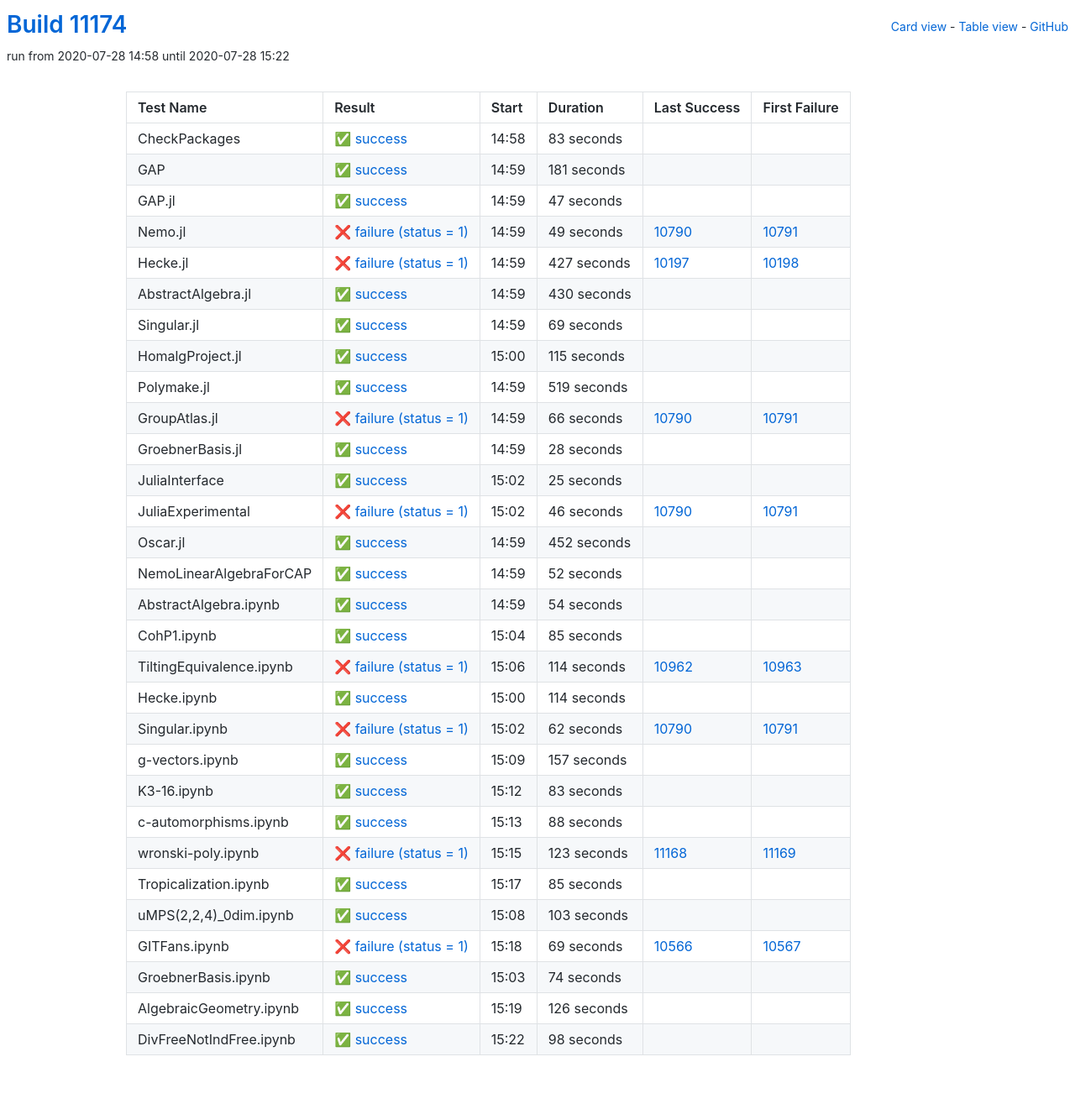
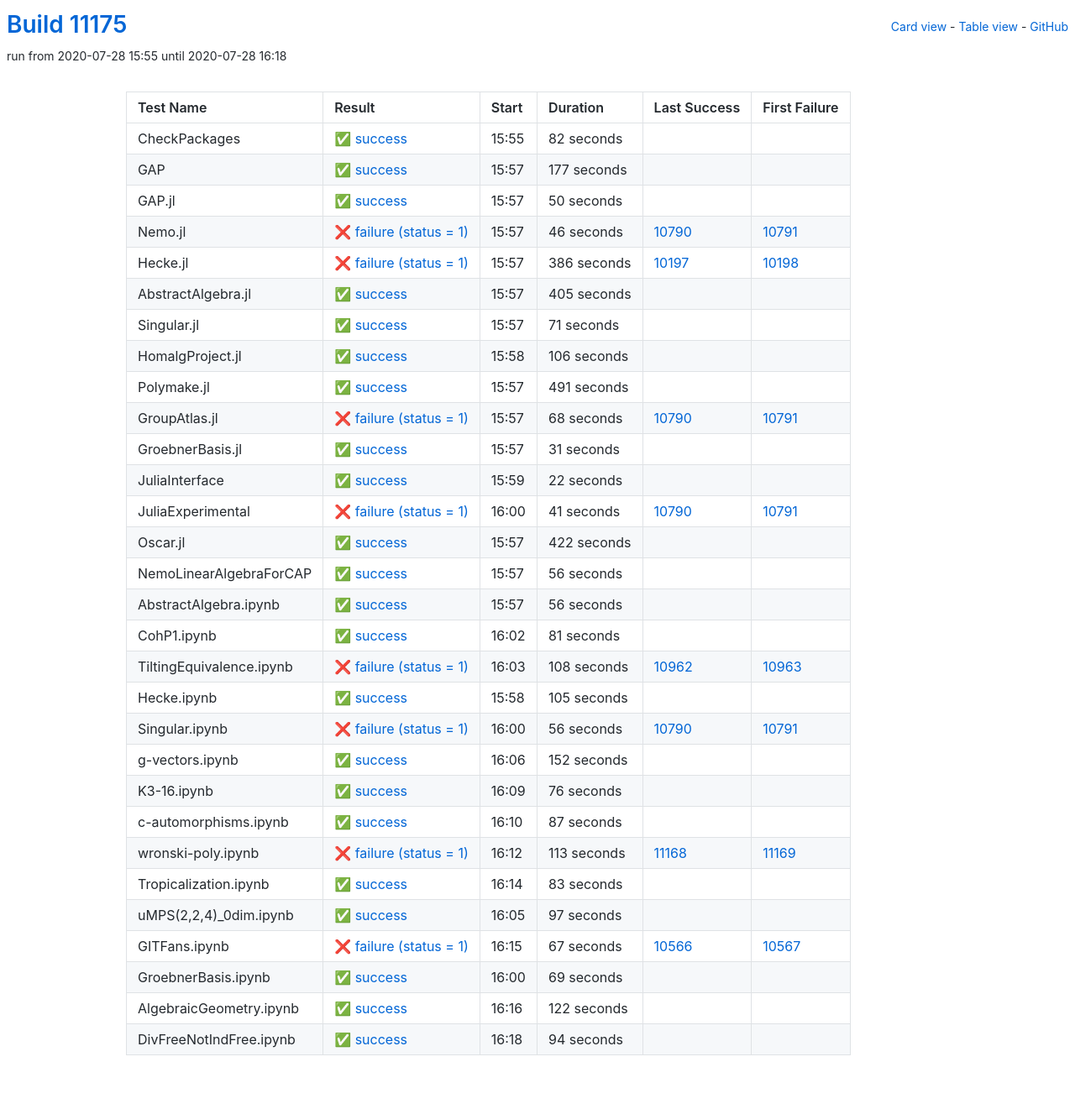
Before and after one commit to oscar-system/oscar-ci-status, a Jekyll site: the page built from table.html, in a window 1280 px wide. Shown: the whole page at 84% size. Built offline with Jekyll 4.4.1, drawn with Linux system fonts in a browser that asks for light colours; some of the changed lines change nothing that is shown.

Commit message:
Build #11175

```diff
--- a/_data/ci.yml
+++ b/_data/ci.yml
@@ -1,6 +1,6 @@
 ---
-build: 11174
-build_url: https://oscarci.mathematik.uni-kl.de/job/oscar/11174/
+build: 11175
+build_url: https://oscarci.mathematik.uni-kl.de/job/oscar/11175/
 job: oscar
 organization: oscar-system
 repo: oscar-ci-status
@@ -8,8 +8,296 @@
 tests:
 - name: CheckPackages
   id: checkpackages
-  log: https://oscarci.mathematik.uni-kl.de/job/oscar/11174/artifact/logs/build-11174/CheckPackages.log
-  start: 2020-07-28 14:58
+  log: https://oscarci.mathematik.uni-kl.de/job/oscar/11175/artifact/logs/build-11175/CheckPackages.log
+  start: 2020-07-28 15:55
+  success: true
+  exitcode: 0
+  status: success
+  duration: 82
+  last_success: false
+  last_success_url:
+  first_failure: false
+  first_failure_url:
+- name: GAP
+  id: gap
+  log: https://oscarci.mathematik.uni-kl.de/job/oscar/11175/artifact/logs/build-11175/GAP.log
+  start: 2020-07-28 15:57
+  success: true
+  exitcode: 0
+  status: success
+  duration: 177
+  last_success: false
+  last_success_url:
+  first_failure: false
+  first_failure_url:
+- name: GAP.jl
+  id: gap-jl
+  log: https://oscarci.mathematik.uni-kl.de/job/oscar/11175/artifact/logs/build-11175/GAP.jl.log
+  start: 2020-07-28 15:57
+  success: true
+  exitcode: 0
+  status: success
+  duration: 50
+  last_success: false
+  last_success_url:
+  first_failure: false
+  first_failure_url:
+- name: Nemo.jl
+  id: nemo-jl
+  log: https://oscarci.mathematik.uni-kl.de/job/oscar/11175/artifact/logs/build-11175/Nemo.jl.log
+  start: 2020-07-28 15:57
+  success: false
+  exitcode: 1
+  status: failure
+  duration: 46
+  last_success: 10790
+  last_success_url: https://oscarci.mathematik.uni-kl.de/job/oscar/10790/
+  first_failure: 10791
+  first_failure_url: https://oscarci.mathematik.uni-kl.de/job/oscar/10791/
+- name: Hecke.jl
+  id: hecke-jl
+  log: https://oscarci.mathematik.uni-kl.de/job/oscar/11175/artifact/logs/build-11175/Hecke.jl.log
+  start: 2020-07-28 15:57
+  success: false
+  exitcode: 1
+  status: failure
+  duration: 386
+  last_success: 10197
+  last_success_url: https://oscarci.mathematik.uni-kl.de/job/oscar/10197/
+  first_failure: 10198
+  first_failure_url: https://oscarci.mathematik.uni-kl.de/job/oscar/10198/
+- name: AbstractAlgebra.jl
+  id: abstractalgebra-jl
+  log: https://oscarci.mathematik.uni-kl.de/job/oscar/11175/artifact/logs/build-11175/AbstractAlgebra.jl.log
+  start: 2020-07-28 15:57
+  success: true
+  exitcode: 0
+  status: success
+  duration: 405
+  last_success: false
+  last_success_url:
+  first_failure: false
+  first_failure_url:
+- name: Singular.jl
+  id: singular-jl
+  log: https://oscarci.mathematik.uni-kl.de/job/oscar/11175/artifact/logs/build-11175/Singular.jl.log
+  start: 2020-07-28 15:57
+  success: true
+  exitcode: 0
+  status: success
+  duration: 71
+  last_success: false
+  last_success_url:
+  first_failure: false
+  first_failure_url:
+- name: HomalgProject.jl
+  id: homalgproject-jl
+  log: https://oscarci.mathematik.uni-kl.de/job/oscar/11175/artifact/logs/build-11175/HomalgProject.jl.log
+  start: 2020-07-28 15:58
+  success: true
+  exitcode: 0
+  status: success
+  duration: 106
+  last_success: false
+  last_success_url:
+  first_failure: false
+  first_failure_url:
+- name: Polymake.jl
+  id: polymake-jl
+  log: https://oscarci.mathematik.uni-kl.de/job/oscar/11175/artifact/logs/build-11175/Polymake.jl.log
+  start: 2020-07-28 15:57
+  success: true
+  exitcode: 0
+  status: success
+  duration: 491
+  last_success: false
+  last_success_url:
+  first_failure: false
+  first_failure_url:
+- name: GroupAtlas.jl
+  id: groupatlas-jl
+  log: https://oscarci.mathematik.uni-kl.de/job/oscar/11175/artifact/logs/build-11175/GroupAtlas.jl.log
+  start: 2020-07-28 15:57
+  success: false
+  exitcode: 1
+  status: failure
+  duration: 68
+  last_success: 10790
+  last_success_url: https://oscarci.mathematik.uni-kl.de/job/oscar/10790/
+  first_failure: 10791
+  first_failure_url: https://oscarci.mathematik.uni-kl.de/job/oscar/10791/
+- name: GroebnerBasis.jl
+  id: groebnerbasis-jl
+  log: https://oscarci.mathematik.uni-kl.de/job/oscar/11175/artifact/logs/build-11175/GroebnerBasis.jl.log
+  start: 2020-07-28 15:57
+  success: true
+  exitcode: 0
+  status: success
+  duration: 31
+  last_success: false
+  last_success_url:
+  first_failure: false
+  first_failure_url:
+- name: JuliaInterface
+  id: juliainterface
+  log: https://oscarci.mathematik.uni-kl.de/job/oscar/11175/artifact/logs/build-11175/JuliaInterface.log
+  start: 2020-07-28 15:59
+  success: true
+  exitcode: 0
+  status: success
+  duration: 22
+  last_success: false
+  last_success_url:
+  first_failure: false
+  first_failure_url:
+- name: JuliaExperimental
+  id: juliaexperimental
+  log: https://oscarci.mathematik.uni-kl.de/job/oscar/11175/artifact/logs/build-11175/JuliaExperimental.log
+  start: 2020-07-28 16:00
+  success: false
+  exitcode: 1
+  status: failure
+  duration: 41
+  last_success: 10790
+  last_success_url: https://oscarci.mathematik.uni-kl.de/job/oscar/10790/
+  first_failure: 10791
+  first_failure_url: https://oscarci.mathematik.uni-kl.de/job/oscar/10791/
+- name: Oscar.jl
+  id: oscar-jl
+  log: https://oscarci.mathematik.uni-kl.de/job/oscar/11175/artifact/logs/build-11175/Oscar.jl.log
+  start: 2020-07-28 15:57
+  success: true
+  exitcode: 0
+  status: success
+  duration: 422
+  last_success: false
+  last_success_url:
+  first_failure: false
+  first_failure_url:
+- name: NemoLinearAlgebraForCAP
+  id: nemolinearalgebraforcap
+  log: https://oscarci.mathematik.uni-kl.de/job/oscar/11175/artifact/logs/build-11175/NemoLinearAlgebraForCAP.log
+  start: 2020-07-28 15:57
+  success: true
+  exitcode: 0
+  status: success
+  duration: 56
+  last_success: false
+  last_success_url:
+  first_failure: false
+  first_failure_url:
+- name: AbstractAlgebra.ipynb
+  id: abstractalgebra-ipynb
+  log: https://oscarci.mathematik.uni-kl.de/job/oscar/11175/artifact/logs/build-11175/AbstractAlgebra.ipynb.log
+  start: 2020-07-28 15:57
+  success: true
+  exitcode: 0
+  status: success
+  duration: 56
+  last_success: false
+  last_success_url:
+  first_failure: false
+  first_failure_url:
+- name: CohP1.ipynb
+  id: cohp1-ipynb
+  log: https://oscarci.mathematik.uni-kl.de/job/oscar/11175/artifact/logs/build-11175/CohP1.ipynb.log
+  start: 2020-07-28 16:02
+  success: true
+  exitcode: 0
+  status: success
+  duration: 81
+  last_success: false
+  last_success_url:
+  first_failure: false
+  first_failure_url:
+- name: TiltingEquivalence.ipynb
+  id: tiltingequivalence-ipynb
+  log: https://oscarci.mathematik.uni-kl.de/job/oscar/11175/artifact/logs/build-11175/TiltingEquivalence.ipynb.log
+  start: 2020-07-28 16:03
+  success: false
+  exitcode: 1
+  status: failure
+  duration: 108
+  last_success: 10962
+  last_success_url: https://oscarci.mathematik.uni-kl.de/job/oscar/10962/
+  first_failure: 10963
+  first_failure_url: https://oscarci.mathematik.uni-kl.de/job/oscar/10963/
+- name: Hecke.ipynb
+  id: hecke-ipynb
+  log: https://oscarci.mathematik.uni-kl.de/job/oscar/11175/artifact/logs/build-11175/Hecke.ipynb.log
+  start: 2020-07-28 15:58
+  success: true
+  exitcode: 0
+  status: success
+  duration: 105
+  last_success: false
+  last_success_url:
+  first_failure: false
+  first_failure_url:
+- name: Singular.ipynb
+  id: singular-ipynb
+  log: https://oscarci.mathematik.uni-kl.de/job/oscar/11175/artifact/logs/build-11175/Singular.ipynb.log
+  start: 2020-07-28 16:00
+  success: false
+  exitcode: 1
+  status: failure
+  duration: 56
+  last_success: 10790
+  last_success_url: https://oscarci.mathematik.uni-kl.de/job/oscar/10790/
+  first_failure: 10791
+  first_failure_url: https://oscarci.mathematik.uni-kl.de/job/oscar/10791/
+- name: g-vectors.ipynb
+  id: g-vectors-ipynb
+  log: https://oscarci.mathematik.uni-kl.de/job/oscar/11175/artifact/logs/build-11175/g-vectors.ipynb.log
+  start: 2020-07-28 16:06
+  success: true
+  exitcode: 0
+  status: success
+  duration: 152
+  last_success: false
+  last_success_url:
+  first_failure: false
+  first_failure_url:
+- name: K3-16.ipynb
+  id: k3-16-ipynb
+  log: https://oscarci.mathematik.uni-kl.de/job/oscar/11175/artifact/logs/build-11175/K3-16.ipynb.log
+  start: 2020-07-28 16:09
+  success: true
+  exitcode: 0
+  status: success
+  duration: 76
+  last_success: false
+  last_success_url:
+  first_failure: false
+  first_failure_url:
+- name: c-automorphisms.ipynb
+  id: c-automorphisms-ipynb
+  log: https://oscarci.mathematik.uni-kl.de/job/oscar/11175/artifact/logs/build-11175/c-automorphisms.ipynb.log
+  start: 2020-07-28 16:10
+  success: true
+  exitcode: 0
+  status: success
+  duration: 87
+  last_success: false
+  last_success_url:
+  first_failure: false
+  first_failure_url:
+- name: wronski-poly.ipynb
+  id: wronski-poly-ipynb
+  log: https://oscarci.mathematik.uni-kl.de/job/oscar/11175/artifact/logs/build-11175/wronski-poly.ipynb.log
+  start: 2020-07-28 16:12
+  success: false
+  exitcode: 1
+  status: failure
+  duration: 113
+  last_success: 11168
+  last_success_url: https://oscarci.mathematik.uni-kl.de/job/oscar/11168/
+  first_failure: 11169
+  first_failure_url: https://oscarci.mathematik.uni-kl.de/job/oscar/11169/
+- name: Tropicalization.ipynb
+  id: tropicalization-ipynb
+  log: https://oscarci.mathematik.uni-kl.de/job/oscar/11175/artifact/logs/build-11175/Tropicalization.ipynb.log
+  start: 2020-07-28 16:14
   success: true
   exitcode: 0
   status: success
@@ -18,70 +306,34 @@
   last_success_url:
   first_failure: false
   first_failure_url:
-- name: GAP
-  id: gap
-  log: https://oscarci.mathematik.uni-kl.de/job/oscar/11174/artifact/logs/build-11174/GAP.log
-  start: 2020-07-28 14:59
+- name: uMPS(2,2,4)_0dim.ipynb
+  id: umps-2-2-4-0dim-ipynb
+  log: https://oscarci.mathematik.uni-kl.de/job/oscar/11175/artifact/logs/build-11175/uMPS-2-2-4-_0dim.ipynb.log
+  start: 2020-07-28 16:05
   success: true
   exitcode: 0
   status: success
-  duration: 181
+  duration: 97
   last_success: false
   last_success_url:
   first_failure: false
   first_failure_url:
-- name: GAP.jl
-  id: gap-jl
-  log: https://oscarci.mathematik.uni-kl.de/job/oscar/11174/artifact/logs/build-11174/GAP.jl.log
-  start: 2020-07-28 14:59
-  success: true
-  exitcode: 0
-  status: success
-  duration: 47
-  last_success: false
-  last_success_url:
-  first_failure: false
-  first_failure_url:
-- name: Nemo.jl
-  id: nemo-jl
-  log: https://oscarci.mathematik.uni-kl.de/job/oscar/11174/artifact/logs/build-11174/Nemo.jl.log
-  start: 2020-07-28 14:59
+- name: GITFans.ipynb
+  id: gitfans-ipynb
+  log: https://oscarci.mathematik.uni-kl.de/job/oscar/11175/artifact/logs/build-11175/GITFans.ipynb.log
+  start: 2020-07-28 16:15
   success: false
   exitcode: 1
   status: failure
-  duration: 49
-  last_success: 10790
-  last_success_url: https://oscarci.mathematik.uni-kl.de/job/oscar/10790/
-  first_failure: 10791
-  first_failure_url: https://oscarci.mathematik.uni-kl.de/job/oscar/10791/
-- name: Hecke.jl
-  id: hecke-jl
-  log: https://oscarci.mathematik.uni-kl.de/job/oscar/11174/artifact/logs/build-11174/Hecke.jl.log
-  start: 2020-07-28 14:59
-  success: false
-  exitcode: 1
-  status: failure
-  duration: 427
-  last_success: 10197
-  last_success_url: https://oscarci.mathematik.uni-kl.de/job/oscar/10197/
-  first_failure: 10198
-  first_failure_url: https://oscarci.mathematik.uni-kl.de/job/oscar/10198/
-- name: AbstractAlgebra.jl
-  id: abstractalgebra-jl
-  log: https://oscarci.mathematik.uni-kl.de/job/oscar/11174/artifact/logs/build-11174/AbstractAlgebra.jl.log
-  start: 2020-07-28 14:59
-  success: true
-  exitcode: 0
-  status: success
-  duration: 430
-  last_success: false
-  last_success_url:
-  first_failure: false
-  first_failure_url:
-- name: Singular.jl
-  id: singular-jl
-  log: https://oscarci.mathematik.uni-kl.de/job/oscar/11174/artifact/logs/build-11174/Singular.jl.log
-  start: 2020-07-28 14:59
+  duration: 67
+  last_success: 10566
+  last_success_url: https://oscarci.mathematik.uni-kl.de/job/oscar/10566/
+  first_failure: 10567
+  first_failure_url: https://oscarci.mathematik.uni-kl.de/job/oscar/10567/
+- name: GroebnerBasis.ipynb
+  id: groebnerbasis-ipynb
+  log: https://oscarci.mathematik.uni-kl.de/job/oscar/11175/artifact/logs/build-11175/GroebnerBasis.ipynb.log
+  start: 2020-07-28 16:00
   success: true
   exitcode: 0
   status: success
@@ -90,278 +342,26 @@
   last_success_url:
   first_failure: false
   first_failure_url:
-- name: HomalgProject.jl
-  id: homalgproject-jl
-  log: https://oscarci.mathematik.uni-kl.de/job/oscar/11174/artifact/logs/build-11174/HomalgProject.jl.log
-  start: 2020-07-28 15:00
+- name: AlgebraicGeometry.ipynb
+  id: algebraicgeometry-ipynb
+  log: https://oscarci.mathematik.uni-kl.de/job/oscar/11175/artifact/logs/build-11175/AlgebraicGeometry.ipynb.log
+  start: 2020-07-28 16:16
   success: true
   exitcode: 0
   status: success
-  duration: 115
-  last_success: false
-  last_success_url:
-  first_failure: false
-  first_failure_url:
-- name: Polymake.jl
-  id: polymake-jl
-  log: https://oscarci.mathematik.uni-kl.de/job/oscar/11174/artifact/logs/build-11174/Polymake.jl.log
-  start: 2020-07-28 14:59
-  success: true
-  exitcode: 0
-  status: success
-  duration: 519
-  last_success: false
-  last_success_url:
-  first_failure: false
-  first_failure_url:
-- name: GroupAtlas.jl
-  id: groupatlas-jl
-  log: https://oscarci.mathematik.uni-kl.de/job/oscar/11174/artifact/logs/build-11174/GroupAtlas.jl.log
-  start: 2020-07-28 14:59
-  success: false
-  exitcode: 1
-  status: failure
-  duration: 66
-  last_success: 10790
-  last_success_url: https://oscarci.mathematik.uni-kl.de/job/oscar/10790/
-  first_failure: 10791
-  first_failure_url: https://oscarci.mathematik.uni-kl.de/job/oscar/10791/
-- name: GroebnerBasis.jl
-  id: groebnerbasis-jl
-  log: https://oscarci.mathematik.uni-kl.de/job/oscar/11174/artifact/logs/build-11174/GroebnerBasis.jl.log
-  start: 2020-07-28 14:59
-  success: true
-  exitcode: 0
-  status: success
-  duration: 28
-  last_success: false
-  last_success_url:
-  first_failure: false
-  first_failure_url:
-- name: JuliaInterface
-  id: juliainterface
-  log: https://oscarci.mathematik.uni-kl.de/job/oscar/11174/artifact/logs/build-11174/JuliaInterface.log
-  start: 2020-07-28 15:02
-  success: true
-  exitcode: 0
-  status: success
-  duration: 25
-  last_success: false
-  last_success_url:
-  first_failure: false
-  first_failure_url:
-- name: JuliaExperimental
-  id: juliaexperimental
-  log: https://oscarci.mathematik.uni-kl.de/job/oscar/11174/artifact/logs/build-11174/JuliaExperimental.log
-  start: 2020-07-28 15:02
-  success: false
-  exitcode: 1
-  status: failure
-  duration: 46
-  last_success: 10790
-  last_success_url: https://oscarci.mathematik.uni-kl.de/job/oscar/10790/
-  first_failure: 10791
-  first_failure_url: https://oscarci.mathematik.uni-kl.de/job/oscar/10791/
-- name: Oscar.jl
-  id: oscar-jl
-  log: https://oscarci.mathematik.uni-kl.de/job/oscar/11174/artifact/logs/build-11174/Oscar.jl.log
-  start: 2020-07-28 14:59
-  success: true
-  exitcode: 0
-  status: success
-  duration: 452
-  last_success: false
-  last_success_url:
-  first_failure: false
-  first_failure_url:
-- name: NemoLinearAlgebraForCAP
-  id: nemolinearalgebraforcap
-  log: https://oscarci.mathematik.uni-kl.de/job/oscar/11174/artifact/logs/build-11174/NemoLinearAlgebraForCAP.log
-  start: 2020-07-28 14:59
-  success: true
-  exitcode: 0
-  status: success
-  duration: 52
-  last_success: false
-  last_success_url:
-  first_failure: false
-  first_failure_url:
-- name: AbstractAlgebra.ipynb
-  id: abstractalgebra-ipynb
-  log: https://oscarci.mathematik.uni-kl.de/job/oscar/11174/artifact/logs/build-11174/AbstractAlgebra.ipynb.log
-  start: 2020-07-28 14:59
-  success: true
-  exitcode: 0
-  status: success
-  duration: 54
-  last_success: false
-  last_success_url:
-  first_failure: false
-  first_failure_url:
-- name: CohP1.ipynb
-  id: cohp1-ipynb
-  log: https://oscarci.mathematik.uni-kl.de/job/oscar/11174/artifact/logs/build-11174/CohP1.ipynb.log
-  start: 2020-07-28 15:04
-  success: true
-  exitcode: 0
-  status: success
-  duration: 85
-  last_success: false
-  last_success_url:
-  first_failure: false
-  first_failure_url:
-- name: TiltingEquivalence.ipynb
-  id: tiltingequivalence-ipynb
-  log: https://oscarci.mathematik.uni-kl.de/job/oscar/11174/artifact/logs/build-11174/TiltingEquivalence.ipynb.log
-  start: 2020-07-28 15:06
-  success: false
-  exitcode: 1
-  status: failure
-  duration: 114
-  last_success: 10962
-  last_success_url: https://oscarci.mathematik.uni-kl.de/job/oscar/10962/
-  first_failure: 10963
-  first_failure_url: https://oscarci.mathematik.uni-kl.de/job/oscar/10963/
-- name: Hecke.ipynb
-  id: hecke-ipynb
-  log: https://oscarci.mathematik.uni-kl.de/job/oscar/11174/artifact/logs/build-11174/Hecke.ipynb.log
-  start: 2020-07-28 15:00
-  success: true
-  exitcode: 0
-  status: success
-  duration: 114
-  last_success: false
-  last_success_url:
-  first_failure: false
-  first_failure_url:
-- name: Singular.ipynb
-  id: singular-ipynb
-  log: https://oscarci.mathematik.uni-kl.de/job/oscar/11174/artifact/logs/build-11174/Singular.ipynb.log
-  start: 2020-07-28 15:02
-  success: false
-  exitcode: 1
-  status: failure
-  duration: 62
-  last_success: 10790
-  last_success_url: https://oscarci.mathematik.uni-kl.de/job/oscar/10790/
-  first_failure: 10791
-  first_failure_url: https://oscarci.mathematik.uni-kl.de/job/oscar/10791/
-- name: g-vectors.ipynb
-  id: g-vectors-ipynb
-  log: https://oscarci.mathematik.uni-kl.de/job/oscar/11174/artifact/logs/build-11174/g-vectors.ipynb.log
-  start: 2020-07-28 15:09
-  success: true
-  exitcode: 0
-  status: success
-  duration: 157
-  last_success: false
-  last_success_url:
-  first_failure: false
-  first_failure_url:
-- name: K3-16.ipynb
-  id: k3-16-ipynb
-  log: https://oscarci.mathematik.uni-kl.de/job/oscar/11174/artifact/logs/build-11174/K3-16.ipynb.log
-  start: 2020-07-28 15:12
-  success: true
-  exitcode: 0
-  status: success
-  duration: 83
-  last_success: false
-  last_success_url:
-  first_failure: false
-  first_failure_url:
-- name: c-automorphisms.ipynb
-  id: c-automorphisms-ipynb
-  log: https://oscarci.mathematik.uni-kl.de/job/oscar/11174/artifact/logs/build-11174/c-automorphisms.ipynb.log
-  start: 2020-07-28 15:13
-  success: true
-  exitcode: 0
-  status: success
-  duration: 88
-  last_success: false
-  last_success_url:
-  first_failure: false
-  first_failure_url:
-- name: wronski-poly.ipynb
-  id: wronski-poly-ipynb
-  log: https://oscarci.mathematik.uni-kl.de/job/oscar/11174/artifact/logs/build-11174/wronski-poly.ipynb.log
-  start: 2020-07-28 15:15
-  success: false
-  exitcode: 1
-  status: failure
-  duration: 123
-  last_success: 11168
-  last_success_url: https://oscarci.mathematik.uni-kl.de/job/oscar/11168/
-  first_failure: 11169
-  first_failure_url: https://oscarci.mathematik.uni-kl.de/job/oscar/11169/
-- name: Tropicalization.ipynb
-  id: tropicalization-ipynb
-  log: https://oscarci.mathematik.uni-kl.de/job/oscar/11174/artifact/logs/build-11174/Tropicalization.ipynb.log
-  start: 2020-07-28 15:17
-  success: true
-  exitcode: 0
-  status: success
-  duration: 85
-  last_success: false
-  last_success_url:
-  first_failure: false
-  first_failure_url:
-- name: uMPS(2,2,4)_0dim.ipynb
-  id: umps-2-2-4-0dim-ipynb
-  log: https://oscarci.mathematik.uni-kl.de/job/oscar/11174/artifact/logs/build-11174/uMPS-2-2-4-_0dim.ipynb.log
-  start: 2020-07-28 15:08
-  success: true
-  exitcode: 0
-  status: success
-  duration: 103
-  last_success: false
-  last_success_url:
-  first_failure: false
-  first_failure_url:
-- name: GITFans.ipynb
-  id: gitfans-ipynb
-  log: https://oscarci.mathematik.uni-kl.de/job/oscar/11174/artifact/logs/build-11174/GITFans.ipynb.log
-  start: 2020-07-28 15:18
-  success: false
-  exitcode: 1
-  status: failure
-  duration: 69
-  last_success: 10566
-  last_success_url: https://oscarci.mathematik.uni-kl.de/job/oscar/10566/
-  first_failure: 10567
-  first_failure_url: https://oscarci.mathematik.uni-kl.de/job/oscar/10567/
-- name: GroebnerBasis.ipynb
-  id: groebnerbasis-ipynb
-  log: https://oscarci.mathematik.uni-kl.de/job/oscar/11174/artifact/logs/build-11174/GroebnerBasis.ipynb.log
-  start: 2020-07-28 15:03
-  success: true
-  exitcode: 0
-  status: success
-  duration: 74
-  last_success: false
-  last_success_url:
-  first_failure: false
-  first_failure_url:
-- name: AlgebraicGeometry.ipynb
-  id: algebraicgeometry-ipynb
-  log: https://oscarci.mathematik.uni-kl.de/job/oscar/11174/artifact/logs/build-11174/AlgebraicGeometry.ipynb.log
-  start: 2020-07-28 15:19
-  success: true
-  exitcode: 0
-  status: success
-  duration: 126
+  duration: 122
   last_success: false
   last_success_url:
   first_failure: false
   first_failure_url:
 - name: DivFreeNotIndFree.ipynb
   id: divfreenotindfree-ipynb
-  log: https://oscarci.mathematik.uni-kl.de/job/oscar/11174/artifact/logs/build-11174/DivFreeNotIndFree.ipynb.log
-  start: 2020-07-28 15:22
+  log: https://oscarci.mathematik.uni-kl.de/job/oscar/11175/artifact/logs/build-11175/DivFreeNotIndFree.ipynb.log
+  start: 2020-07-28 16:18
   success: true
   exitcode: 0
   status: success
-  duration: 98
+  duration: 94
   last_success: false
   last_success_url:
   first_failure: false
```
Also changed, not shown: README.md.
